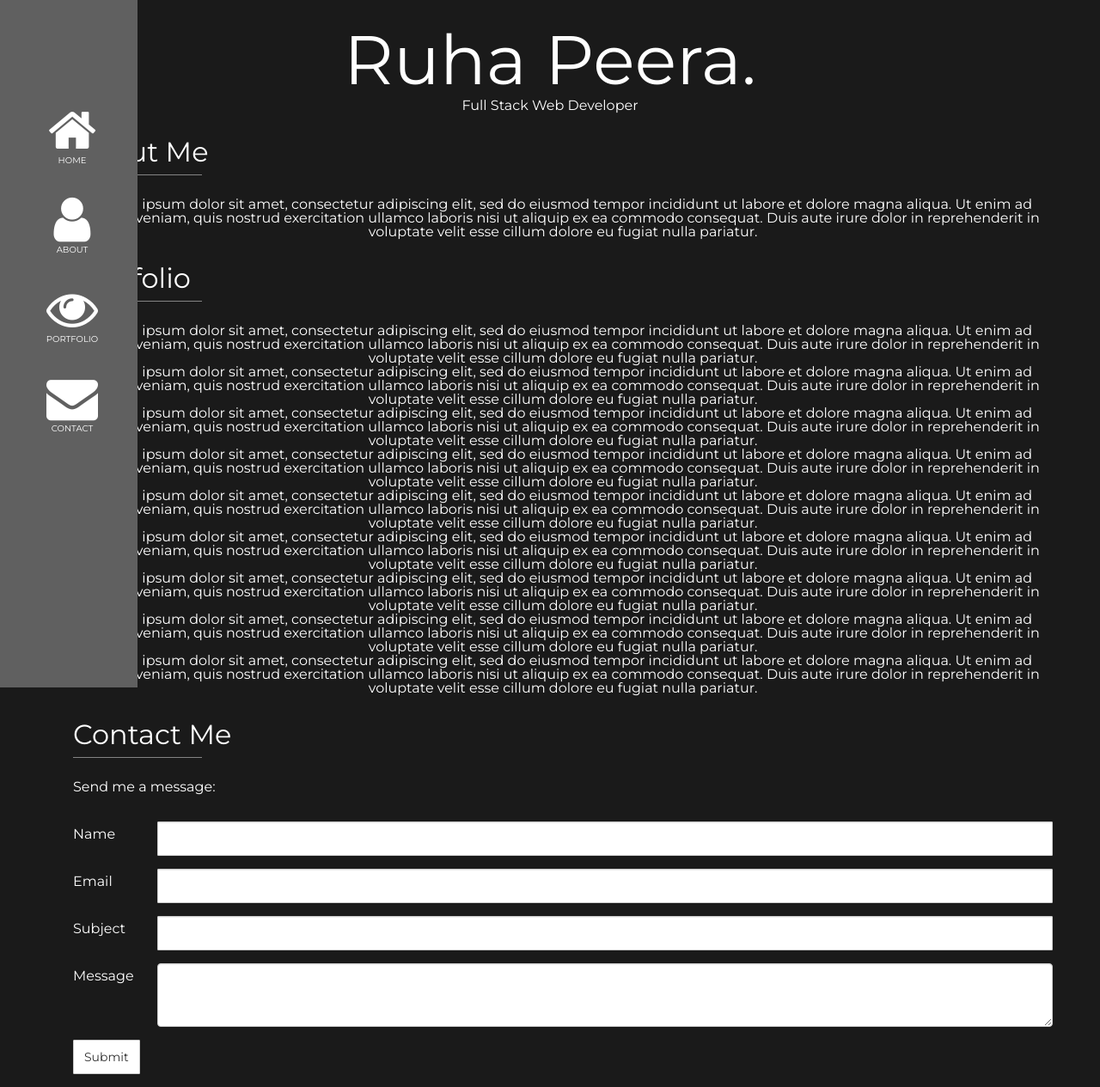
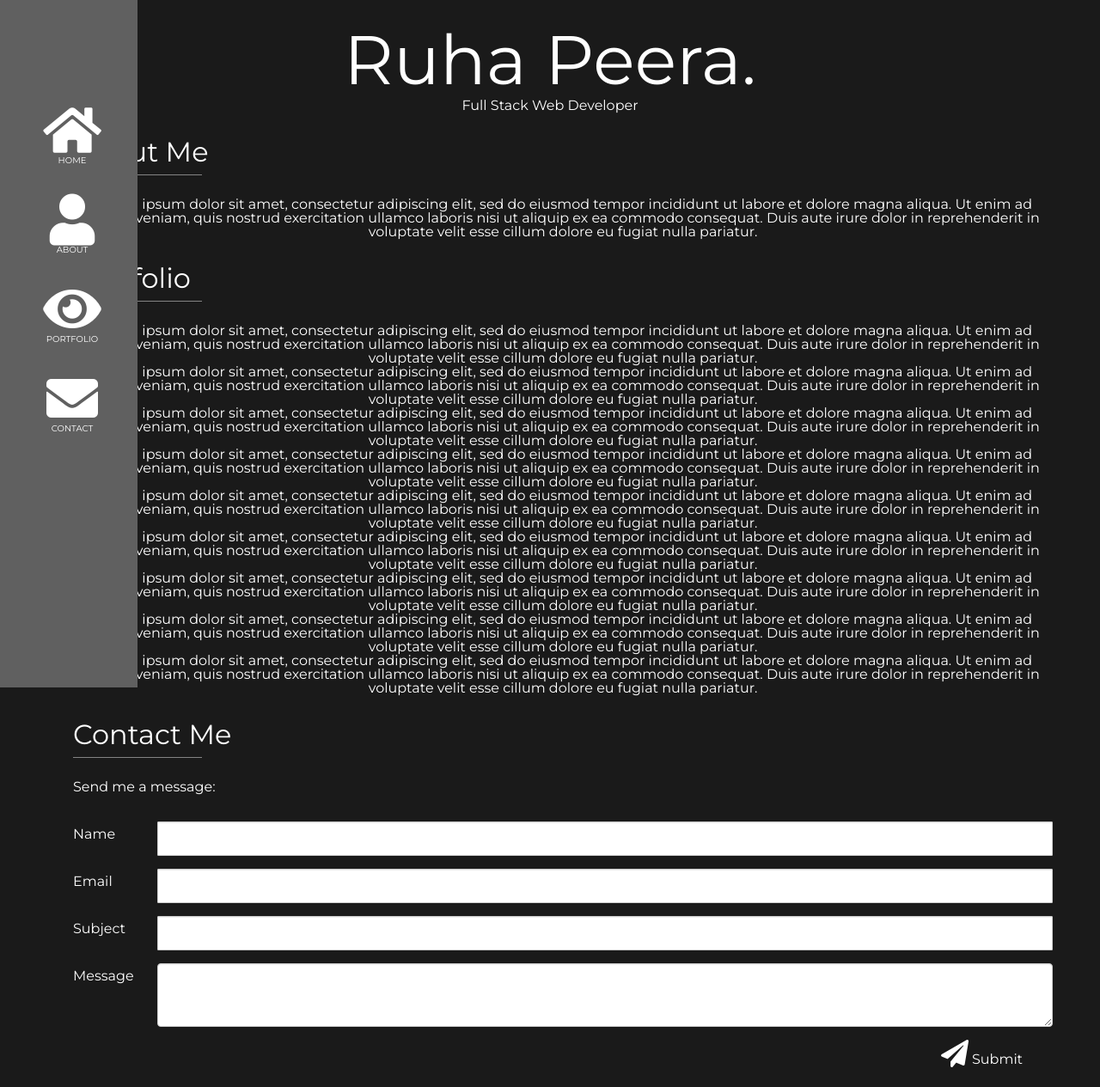
Before and after one commit to Ruha-RP/Portfolio, a PHP site: page / in a window 1280 px wide. Shown: the whole page at 86% size. After the commit the page ends 1242 px from the top, so only its background shows below. Run offline with PHP 8.4, Linux system fonts and the light colour scheme; some libraries are stand-ins or nearby versions.

Commit message:
styles submit button

```diff
--- a/index.html
+++ b/index.html
@@ -10,7 +10,7 @@
   <link rel="stylesheet" href="reset.css">
   <link rel="stylesheet" href="style.css">
   <link rel="stylesheet" href="https://fonts.googleapis.com/css?family=Montserrat">
-  <link rel="stylesheet" href="https://cdnjs.cloudflare.com/ajax/libs/font-awesome/4.7.0/css/font-awesome.min.css">
+  <link rel="stylesheet" href="https://use.fontawesome.com/releases/v5.2.0/css/all.css" integrity="sha384-hWVjflwFxL6sNzntih27bfxkr27PmbbK/iSvJ+a4+0owXq79v+lsFkW54bOGbiDQ" crossorigin="anonymous">
 </head>
 
 <body>
@@ -101,11 +101,13 @@
             </div>
           </div>
           <div class="form-group">
-            <div class="col-sm-2">
-              <button type="submit" class="btn btn-default" id="submitButton">Submit</button>
+            <div class="col-sm-offset-10 col-sm-2" id="submitSection">
+              <a type="submit" id="submitButton"><i class="fas fa-paper-plane fa-2x"></i></a> Submit
             </div>
           </div>
         </form>
+
+
 
       </div><!-- Closes message-box div -->
 
--- a/style.css
+++ b/style.css
@@ -90,3 +90,16 @@ form {
 #messageLabel {
     display: flex;
 }
+
+#submitButton {
+    color: white;
+    text-align: center;
+}
+
+#submitSection {
+    text-align: center;
+}
+
+#submitSection:hover {
+    transform: scale(1.5);
+}
```
